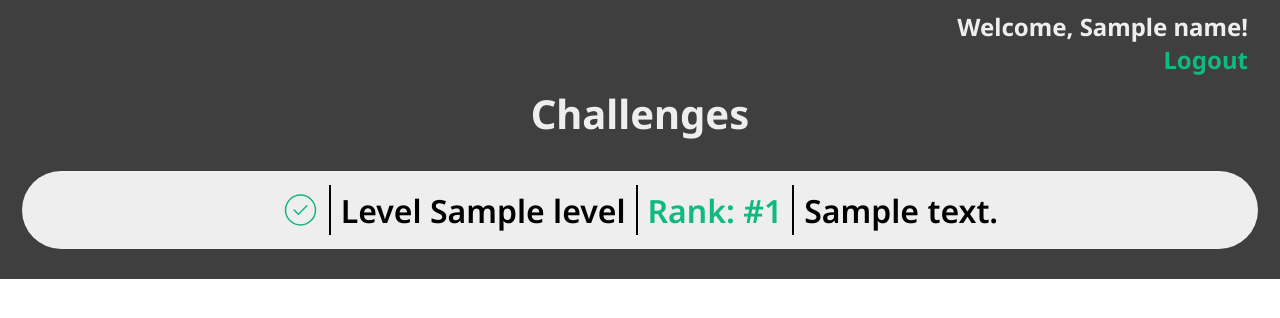
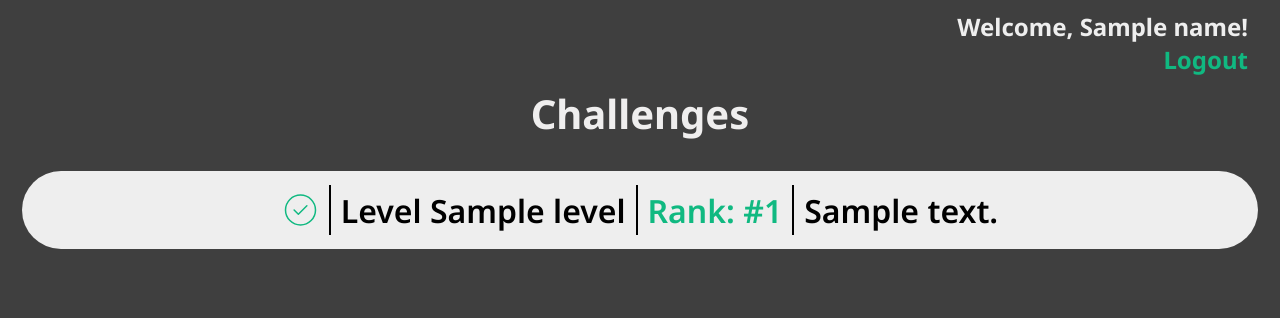
Before and after one commit to varun-dhar/Code-Club-Competition-Practice, a Python web app: template templates/index.html in a window 1280 px wide. Shown: the top 318 px of the page. Run offline with Jinja, Linux system fonts and the light colour scheme; the template is opened without the code that fills it: most values are stand-ins (such as "Sample title", 1, 10 or a date in 2020).

Commit message:
fix color on homepage

```diff
--- a/assets/styles/index.css
+++ b/assets/styles/index.css
@@ -1,6 +1,7 @@
 html, body {
 	margin: 0;
 	padding: 0;
+	background-color: rgba(63, 63, 63, 1);
 }
 
 .challenge-index-challenge-index {
@@ -12,7 +13,6 @@ html, body {
 	flex-shrink: 0;
 	border-color: transparent;
 	flex-direction: column;
-	background-color: rgba(63, 63, 63, 1);
 }
 
 .challenge-index-profile-frame {
```
